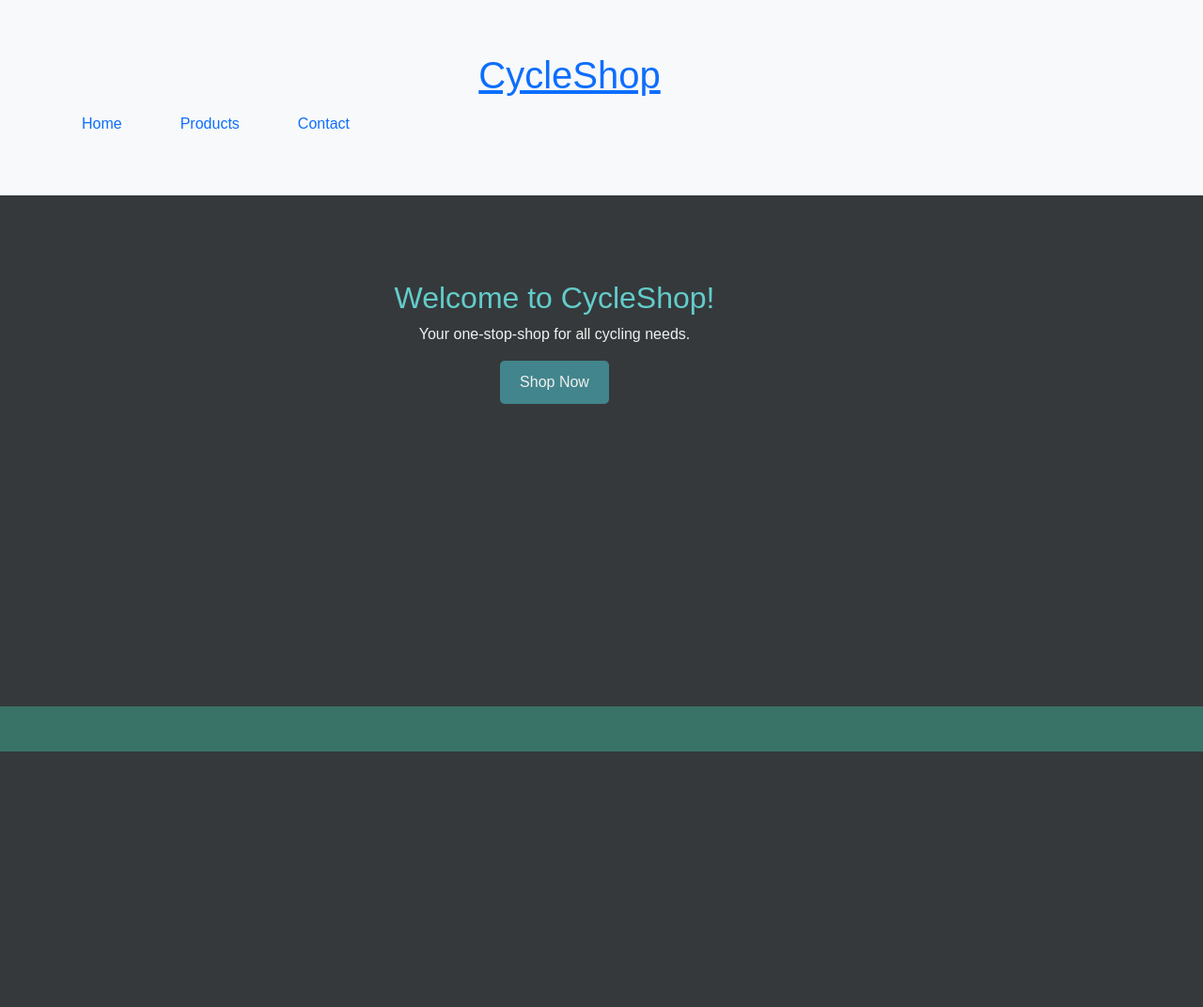
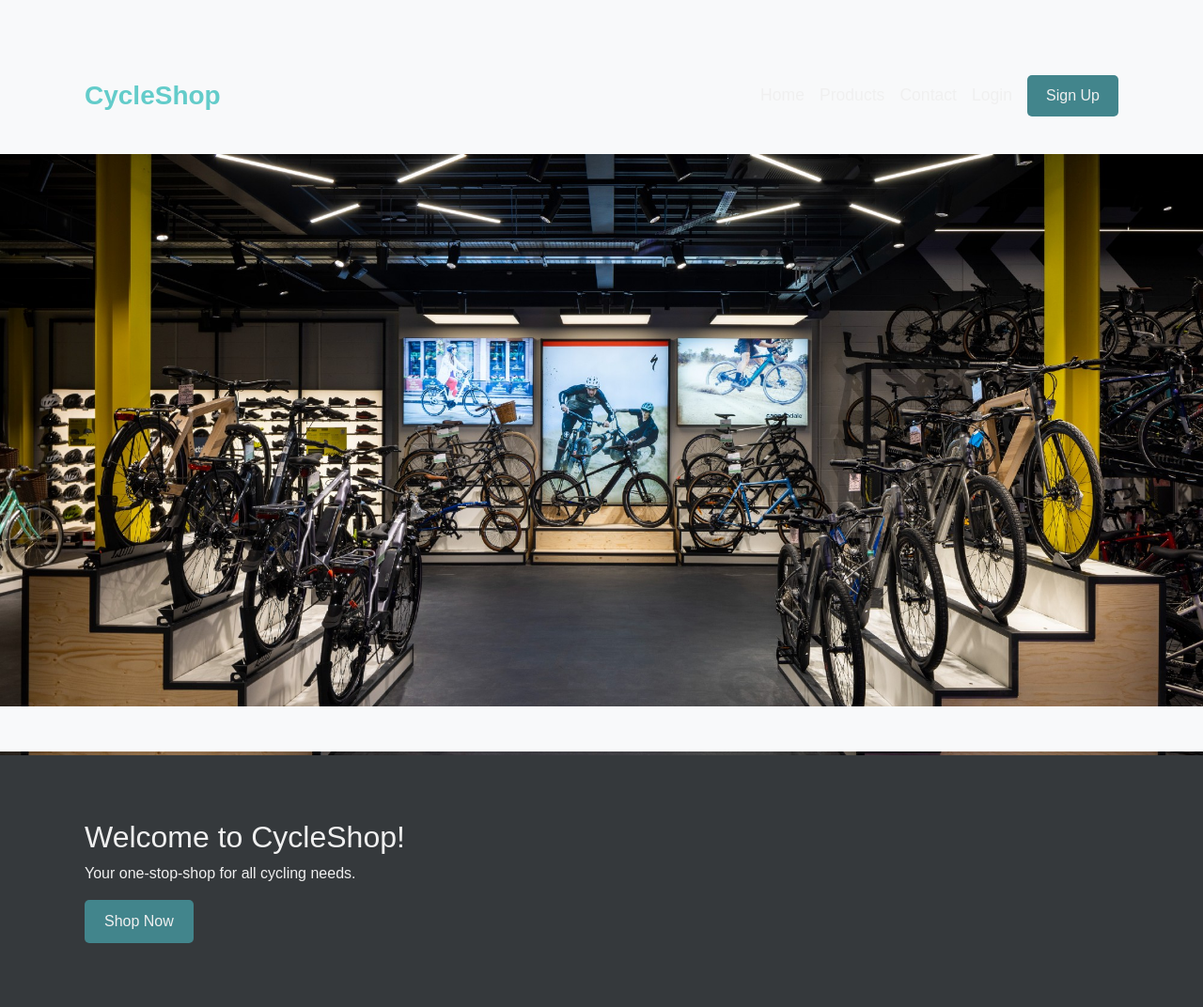
Before and after one commit to trxdave/cycleshop, a Django app: page / in a window 1280 px wide. Shown: the whole page at 94% size. Before the commit the page ends 800 px from the top, so only its background shows below. Run offline with Django 5.2, Linux system fonts and the light colour scheme.

Commit message:
Fix the layout base.html

```diff
--- a/cycleshop/settings.py
+++ b/cycleshop/settings.py
@@ -39,6 +39,7 @@
     'django.contrib.messages',
     'django.contrib.staticfiles',
     'cycleshop',
+    'products',
 ]
 
 MIDDLEWARE = [
--- a/products/views.py
+++ b/products/views.py
@@ -1,4 +1,6 @@
 from django.shortcuts import render
+from .models import Product
 
 def product_list(request):
-    return render(request, 'products/product_list.html')
+    products = Product.objects.all()
+    return render(request, 'products/product_list.html', {'products': products})
--- a/static/css/styles.css
+++ b/static/css/styles.css
@@ -6,45 +6,85 @@
     padding: 0;
 }
 
+/* Logo */
+.logo-text {
+    font-family: 'Montserrat', sans-serif;
+    font-size: 2rem;
+    font-weight: 700;
+    color: #63CCCA;
+    text-transform: uppercase;
+    letter-spacing: 2px;
+    background: linear-gradient(90deg, #63CCCA, #5DA399);
+    -webkit-background-clip: text;
+    -webkit-text-fill-color: transparent;
+}
+
+.logo-text:hover {
+    text-decoration: none;
+    color: #5DA399;  /* Slightly darker shade on hover */
+}
+
+
+/* Header and Navbar */
 header {
     background-color: #397367;
-    padding: 20px;
-    text-align: center;
 }
 
-header h1 {
+.navbar {
+    background-color: #397367; /* Updated to match the header */
+}
+
+.navbar-brand {
+    font-size: 1.5rem;
     color: #63CCCA;
 }
 
-nav ul {
-    list-style-type: none;
-    padding: 0;
+.navbar-brand img {
+    margin-right: 10px;
 }
 
-nav ul li {
-    display: inline;
-    margin: 0 15px;
+.nav-link {
+    color: #F0F0F0 !important;
+    font-size: 1.1rem;
 }
 
-nav ul li a {
-    text-decoration: none;
-    color: #F0F0F0;
+.nav-link:hover {
+    color: #63CCCA !important; /* Hover effect for links */
 }
 
+.btn-primary {
+    background-color: #42858C;
+    border: none;
+    color: #F0F0F0;
+    font-size: 1rem;
+    padding: 0.5rem 1rem;
+    border-radius: 5px;
+}
+
+.btn-primary:hover {
+    background-color: #63CCCA;
+}
+
+/* Hero Image Styles */
+.hero-image-container {
+    width: 100%;
+    position: relative;
+    overflow: hidden;
+}
+
+.hero-image {
+    width: 100%;
+    max-height: 500%;
+    object-fit: cover;
+}
+
+/* Content Styles */
 .container {
-    margin: 20px;
+    margin-top: 40px;
     padding: 20px;
 }
 
-.intro {
-    text-align: center;
-    margin-top: 50px;
-}
-
-.intro h2 {
-    color: #63CCCA;
-}
-
+/* Buttons */
 .btn {
     display: inline-block;
     padding: 10px 20px;
@@ -54,12 +94,18 @@
     border-radius: 5px;
 }
 
+.btn:hover {
+    background-color: #63CCCA;
+    color: #35393C;
+}
+
+/* Footer */
 footer {
     background-color: #397367;
-    padding: 10px;
+    padding: 20px;
     text-align: center;
     color: #F0F0F0;
     position: fixed;
+    bottom: 0;
     width: 100%;
-    bottom: 0;
 }
--- a/templates/base.html
+++ b/templates/base.html
@@ -9,36 +9,71 @@
 
     {% load static %}
 
+    <!-- Google Fonts -->
+    <link href="https://fonts.googleapis.com/css2?family=Montserrat:wght@700&family=Poppins:wght@600&display=swap" rel="stylesheet">
+
     <!-- Bootstrap CSS -->
     <link href="https://cdn.jsdelivr.net/npm/bootstrap@5.3.0/dist/css/bootstrap.min.css" rel="stylesheet">
 
+    <!-- Link to Custom CSS -->
     <link rel="stylesheet" href="{% static 'css/styles.css' %}"> <!-- Link to your custom CSS -->
 </head>
 <body>
-    <header class="bg-light p-3">
-        <div class="container">
-            <div class="logo">
-                <h1><a href="{% url 'home' %}">CycleShop</a></h1>
-            </div>
-            <nav>
-                <ul class="nav">
-                    <li class="nav-item"><a class="nav-link" href="{% url 'home' %}">Home</a></li>
-                    <li class="nav-item"><a class="nav-link" href="{% url 'products:product_list' %}">Products</a></li>
-                    <li class="nav-item"><a class="nav-link" href="{% url 'contact' %}">Contact</a></li>
-                </ul>
+
+    <!-- Header with Navbar -->
+        <!-- Header with Navbar -->
+        <header>
+            <nav class="navbar navbar-expand-lg navbar-light bg-light py-3">
+                <div class="container">
+                    <!-- Logo / Brand -->
+                    <a class="navbar-brand fw-bold fs-3" href="{% url 'home' %}">
+                        <span>CycleShop</span>
+                    </a>
+                    <!-- Navbar Toggler for Mobile View -->
+                    <button class="navbar-toggler" type="button" data-bs-toggle="collapse" data-bs-target="#navbarNav" aria-controls="navbarNav" aria-expanded="false" aria-label="Toggle navigation">
+                        <span class="navbar-toggler-icon"></span>
+                    </button>
+
+                    <!-- Navbar Links -->
+                    <div class="collapse navbar-collapse" id="navbarNav">
+                        <ul class="navbar-nav ms-auto">
+                            <li class="nav-item">
+                                <a class="nav-link" href="{% url 'home' %}">Home</a>
+                            </li>
+                            <li class="nav-item">
+                                <a class="nav-link" href="{% url 'products:product_list' %}">Products</a>
+                            </li>
+                            <li class="nav-item">
+                                <a class="nav-link" href="{% url 'contact' %}">Contact</a>
+                            </li>
+
+                            <!-- Authentication Links -->
+                            <li class="nav-item">
+                                <a class="nav-link" href="#">Login</a>
+                            </li>
+                            <li class="nav-item">
+                                <a class="btn btn-primary ms-2" href="#">Sign Up</a>
+                            </li>
+                        </ul>
+                    </div>
+                </div>
             </nav>
-        </div>
-    </header>
+        </header>
+
+    <!-- Hero Section -->
+     <section class="hero-image-container">
+        <img src="{% static 'images/hero-image.jpg' %}" class="hero-image img-fluid" alt="CycleShop Hero Image">
+     </section>
 
     <main>
-        <div class="container">
+        <div class="container my-5">
             {% block content %}
             <!-- Page-specific content will go here -->
             {% endblock %}
         </div>
     </main>
 
-    <footer class="text-center py-3">
+    <footer class="text-center py-3 bg-light">
         <p></p>
     </footer>
 
```
Also changed, not shown: products/templates/products/product_list.html (added, +26 -0 lines), README.md, products/migrations/0001_initial.py (added), static/images/hero-image.jpg (added).
